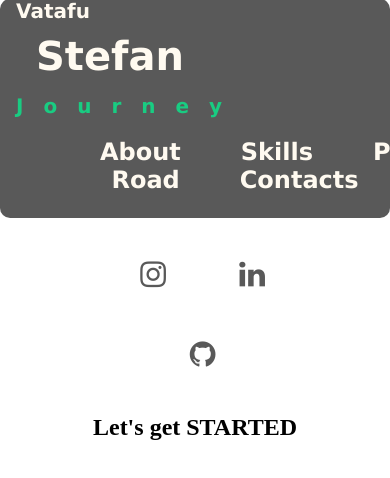
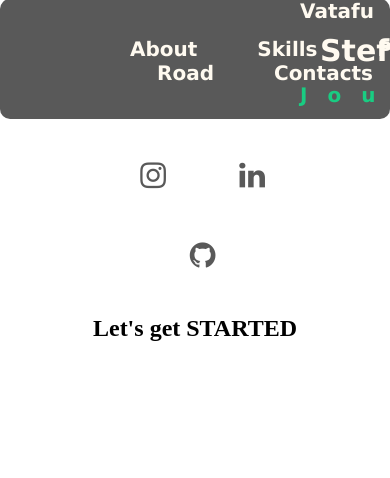
Before and after one commit to Vatafus/AboutMe, an Angular app in the folder about-me-app/: page / in a window 390 px wide. Shown: the top 478 px of the page. Built offline with nearby package versions, Linux system fonts and the light colour scheme.

Commit message:
Adding media query for navigation

```diff
--- a/about-me-app/src/app/NavigationBar/navigationbar/navigationbar.component.css
+++ b/about-me-app/src/app/NavigationBar/navigationbar/navigationbar.component.css
@@ -76,18 +76,40 @@
     .navbar {
         flex-direction: column;
         align-items: flex-start;
-        height: auto;
+        height: 120px;
     }
 
     .navbar-components {
         position: static;
-        margin-top: 20px;
+        margin-top: -70px;
         width: 100%;
+        font-size: 20px;
+        margin-left: 30px;
         /* Ocupă întreaga lățime pentru ecrane mai mici */
     }
 
     .header-container {
-        padding-left: 16px;
+        padding-left: 300px;
         /* Ajustează spațiul între conținut și marginea stângă */
     }
+
+    .logo-1 {
+        font-weight: bold;
+    }
+
+    .logo-2 {
+        font-size: 30px;
+        font-weight: bold;
+        margin-left: -5px;
+        padding-top: 10px;
+        color: #FFFAF0;
+        padding-left: 25px;
+    }
+
+    .logo-3 {
+        font-weight: bold;
+        letter-spacing: 20px;
+        padding-top: 15px;
+        color: #19cc82;
+    }
 }
```
